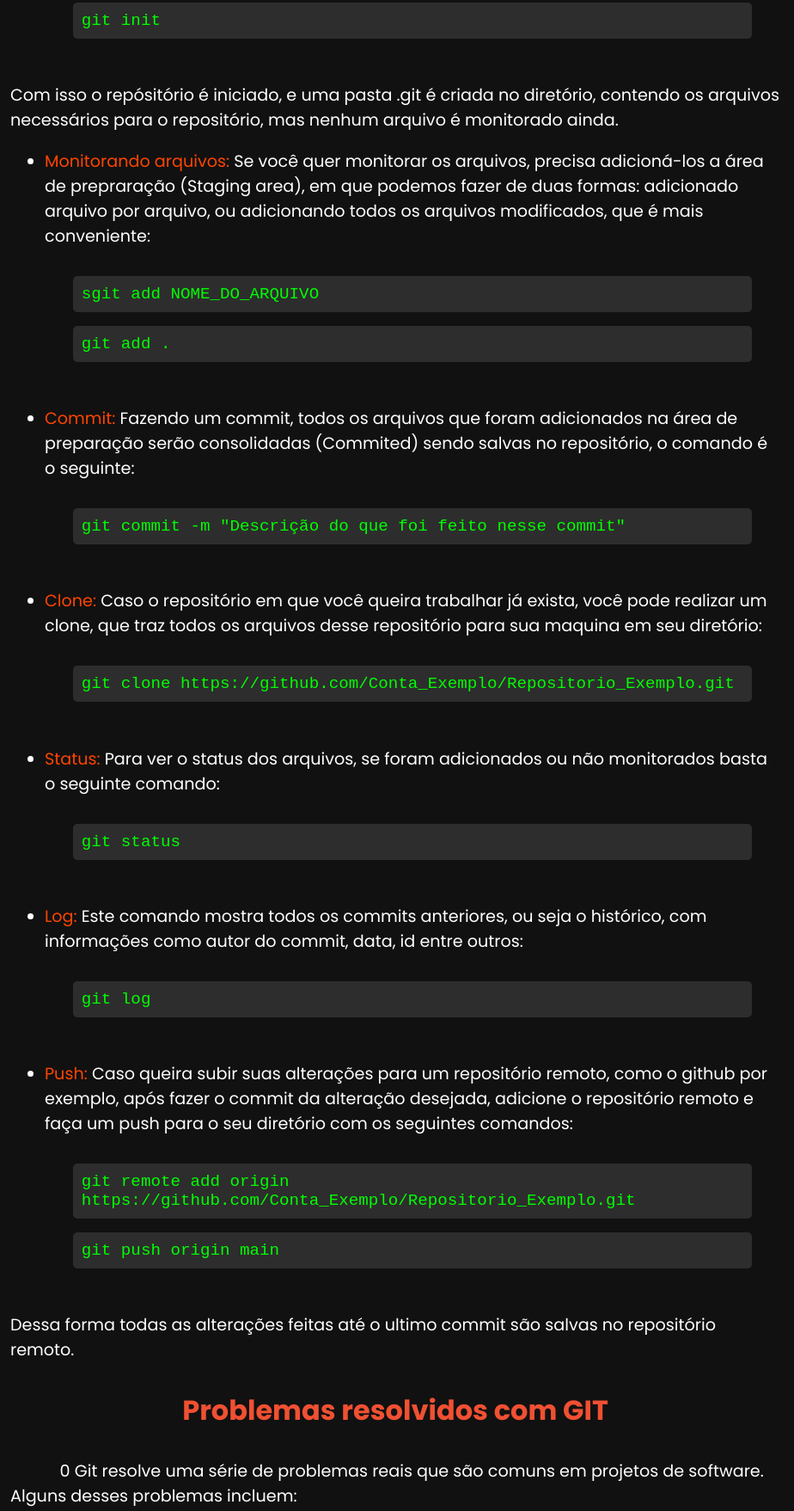
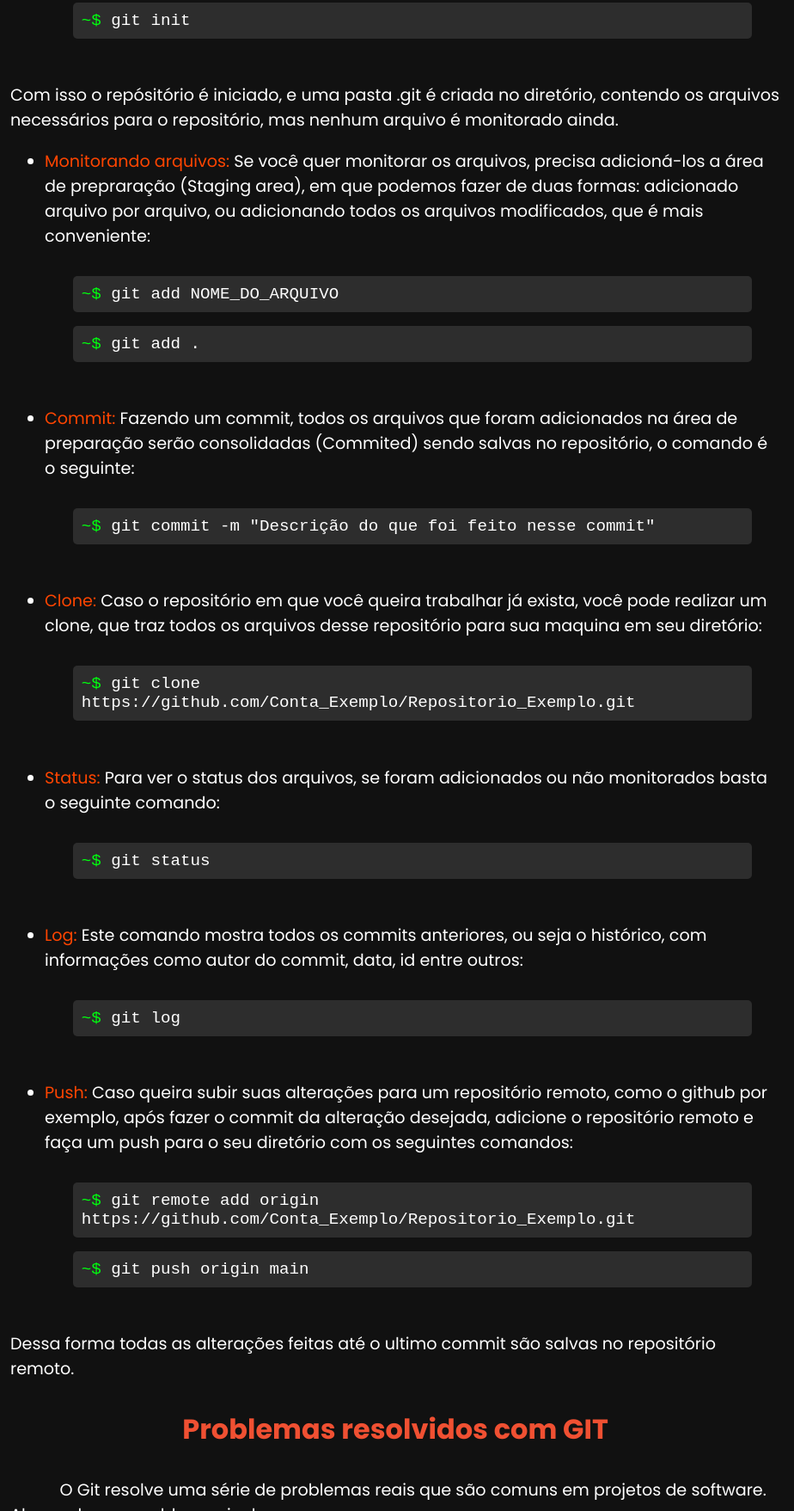
Before and after one commit to Gerencia-de-configuracao-e-mudancas/constru-o-de-p-gina-sobre-git-tropajs, a plain HTML site: page index.html in a window 1280 px wide. Shown: the part 2883-4640 px from the top of the page at 86% size, without its empty margins (180-1104 px from the left). Drawn offline with Linux system fonts and the light colour scheme.

Commit message:
view: estilização dos comandos

```diff
--- a/index.html
+++ b/index.html
@@ -109,7 +109,7 @@
 
                     </li>
                     <div class="comando-div">
-                        <p class="comando">git init</p>
+                        <p class="comando"><span class="span_comando">~$ </span>git init</p>
                     </div>
                 </ul>
                 <p class="textos">Com isso o repósitório é iniciado, e uma pasta .git é criada no diretório, contendo os
@@ -123,8 +123,8 @@
 
                     </li>
                     <div class="comando-div">
-                        <p class="comando"><span>s</span>git add NOME_DO_ARQUIVO</p>
-                        <p class="comando">git add .</p>
+                        <p class="comando"><span class="span_comando">~$ </span> git add NOME_DO_ARQUIVO</p>
+                        <p class="comando"><span class="span_comando">~$ </span>git add .</p>
                     </div>
                 </ul>
                 <ul class="lista">
@@ -134,7 +134,7 @@
                         comando é o seguinte:
                     </li>
                     <div class="comando-div">
-                        <p class="comando">git commit -m "Descrição do que foi feito nesse commit"</p>
+                        <p class="comando"><span class="span_comando">~$ </span>git commit -m "Descrição do que foi feito nesse commit"</p>
                     </div>
                 </ul>
                 <ul class="lista">
@@ -144,7 +144,7 @@
                         maquina em seu diretório:
                     </li>
                     <div class="comando-div">
-                        <p class="comando">git clone https://github.com/Conta_Exemplo/Repositorio_Exemplo.git</p>
+                        <p class="comando"><span class="span_comando">~$ </span>git clone https://github.com/Conta_Exemplo/Repositorio_Exemplo.git</p>
                     </div>
                 </ul>
                 <ul class="lista">
@@ -152,7 +152,7 @@
                         <span class="span_orange">Status:</span> Para ver o status dos arquivos, se foram adicionados ou não monitorados basta o seguinte comando:
                     </li>
                     <div class="comando-div">
-                        <p class="comando">git status</p>
+                        <p class="comando"><span class="span_comando">~$ </span>git status</p>
                     </div>
                 </ul>
                 <ul class="lista">
@@ -160,7 +160,7 @@
                         <span class="span_orange">Log:</span> Este comando mostra todos os commits anteriores, ou seja o histórico, com informações como autor do commit, data, id entre outros:
                     </li>
                     <div class="comando-div">
-                        <p class="comando">git log</p>
+                        <p class="comando"><span class="span_comando">~$ </span>git log</p>
                     </div>
                 </ul>
                 <ul class="lista">
@@ -170,8 +170,8 @@
                         repositório remoto e faça um push para o seu diretório com os seguintes comandos:
                     </li>
                     <div class="comando-div">
-                        <p class="comando">git remote add origin https://github.com/Conta_Exemplo/Repositorio_Exemplo.git </p>
-                        <p class="comando">git push origin main</p>
+                        <p class="comando"><span class="span_comando">~$ </span>git remote add origin https://github.com/Conta_Exemplo/Repositorio_Exemplo.git </p>
+                        <p class="comando"><span class="span_comando">~$ </span>git push origin main</p>
 
                     </div>
                 </ul>
@@ -186,7 +186,7 @@
             <h1 class="titulos">Problemas resolvidos com GIT</h1>
             <div>
                 <p class="textos">
-                    <span>0</span> Git resolve uma série de problemas reais que são comuns
+                    <span>O</span> Git resolve uma série de problemas reais que são comuns
                     em projetos de software. Alguns desses problemas incluem:
                 </p>
 
--- a/styles/style.css
+++ b/styles/style.css
@@ -196,7 +196,7 @@ body {
 }
 .comando {
     background-color: #2d2d2d;
-    color: #00ff00;
+    color: white;
     font-family: "Courier New", monospace;
     padding: 10px;
     border-radius: 5px;
@@ -204,3 +204,7 @@ body {
     margin: 0 auto;
     margin-bottom: 1rem;
 }
+
+.span_comando{
+  color: #00ff0f;
+}
```
